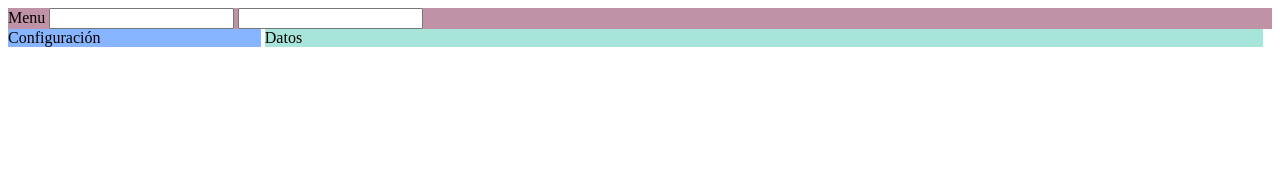
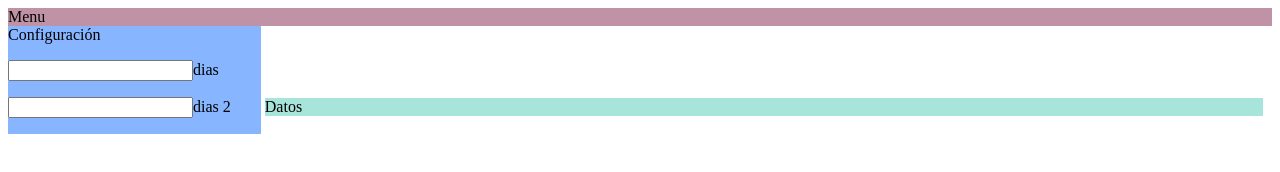
Before and after one commit to Krindos/PeryO2, a plain HTML site: page index.html in a window 1280 px wide. Drawn offline with Linux system fonts and the light colour scheme.

Commit message:
quito inputs de menu y los llevo a configuracion

```diff
--- a/index.html
+++ b/index.html
@@ -9,11 +9,11 @@
 <body>
     <div id="container">
         <div id="menu">Menu
-            <input type="number" name="diasMestruacion" onchange="cambio.js">
-            <input type="number" name="diasPeriodo"  onchange="cambio.js">
+
         </div>
         <div id="configuracion">Configuración
-
+            <p><input type="number" name="diasMestruacion" onchange="cambio.js">dias</p>
+            <p><input type="number" name="diasPeriodo"  onchange="cambio.js">dias 2</p>
         </div>
         <div id="datos">Datos
 
```
